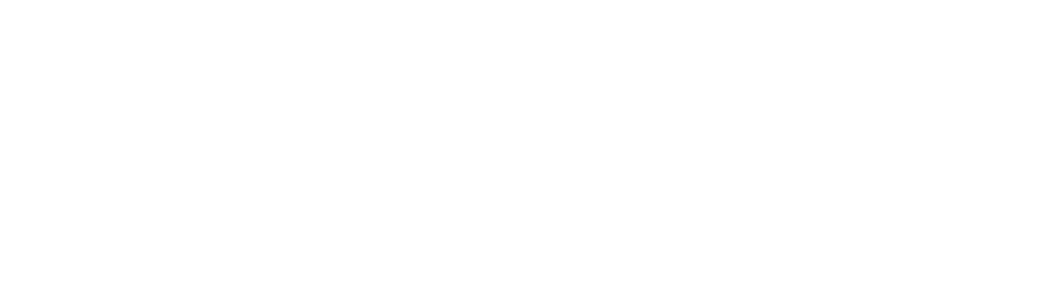
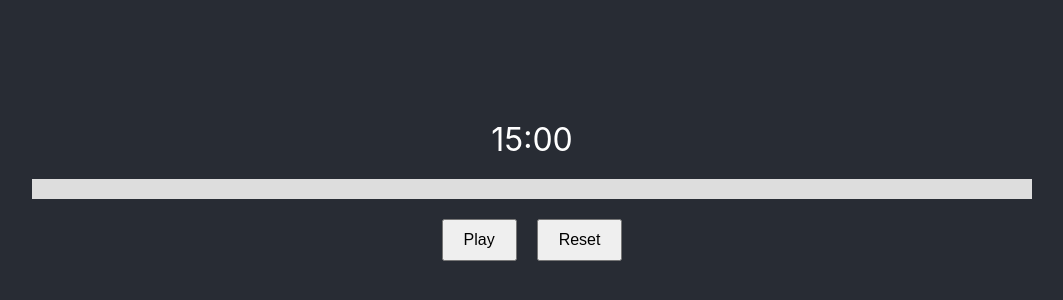
Before and after one commit to Lev1no/LoadingOverlay, a React (Create React App) app: page / in a window 1280 px wide. Shown: the part 210-510 px from the top of the page, without its empty margins (108-1171 px from the left). Built offline with nearby package versions, Linux system fonts and the light colour scheme.

Commit message:
base functionality for the loading bar

```diff
--- a/src/App.css
+++ b/src/App.css
@@ -1,38 +1,10 @@
+/* App.css */
 .App {
+  display: flex;
+  justify-content: center;
+  align-items: center;
+  height: 100vh;
+  background-color: #282c34;
+  color: white;
   text-align: center;
 }
-
-.App-logo {
-  height: 40vmin;
-  pointer-events: none;
-}
-
-@media (prefers-reduced-motion: no-preference) {
-  .App-logo {
-    animation: App-logo-spin infinite 20s linear;
-  }
-}
-
-.App-header {
-  background-color: #282c34;
-  min-height: 100vh;
-  display: flex;
-  flex-direction: column;
-  align-items: center;
-  justify-content: center;
-  font-size: calc(10px + 2vmin);
-  color: white;
-}
-
-.App-link {
-  color: #61dafb;
-}
-
-@keyframes App-logo-spin {
-  from {
-    transform: rotate(0deg);
-  }
-  to {
-    transform: rotate(360deg);
-  }
-}
--- a/src/App.js
+++ b/src/App.js
@@ -1,8 +1,11 @@
 import './App.css';
+import Timer from './Timer';
+import './Timer.css';
 
 function App() {
   return (
     <div className="App">
+      <Timer />
     </div>
   );
 }
--- /dev/null
+++ b/src/Timer.css
@@ -0,0 +1,35 @@
+/* Timer.css */
+.timer-container {
+  text-align: center;
+}
+
+.timer-display {
+  font-size: 2em;
+  margin-bottom: 20px;
+}
+
+.progress-bar-container {
+  width: 1000px;
+  height: 20px;
+  background-color: #ddd;
+  margin-bottom: 20px;
+  position: relative;
+}
+
+.progress-bar {
+  height: 100%;
+  background-color: #1417d6;
+  transition: width 1s linear;
+}
+
+.controls button {
+  margin: 0 10px;
+  padding: 10px 20px;
+  font-size: 1em;
+  cursor: pointer;
+}
+
+.controls button:hover {
+  background-color: #1417d6;
+  color: white;
+}
--- /dev/null
+++ b/src/Timer.js
@@ -0,0 +1,60 @@
+// Timer.js
+import React, { useState, useEffect, useRef } from 'react';
+
+const Timer = () => {
+  const [time, setTime] = useState(15 * 60); // 15 minutes in seconds
+  const [isRunning, setIsRunning] = useState(false);
+  const intervalRef = useRef(null);
+
+  useEffect(() => {
+    if (isRunning) {
+      intervalRef.current = setInterval(() => {
+        setTime(prevTime => prevTime - 1);
+      }, 1000);
+    }
+    return () => clearInterval(intervalRef.current);
+  }, [isRunning]);
+
+  useEffect(() => {
+    if (time <= 0) {
+      clearInterval(intervalRef.current);
+      setIsRunning(false);
+    }
+  }, [time]);
+
+  const handlePlayPause = () => {
+    setIsRunning(!isRunning);
+  };
+
+  const handleReset = () => {
+    clearInterval(intervalRef.current);
+    setIsRunning(false);
+    setTime(15 * 60);
+  };
+
+  const formatTime = (seconds) => {
+    const minutes = Math.floor(seconds / 60);
+    const secs = seconds % 60;
+    return `${minutes}:${secs < 10 ? '0' : ''}${secs}`;
+  };
+
+  const progressPercentage = ((15 * 60 - time) / (15 * 60)) * 100;
+
+  return (
+    <div className="timer-container">
+      <div className="timer-display">{formatTime(time)}</div>
+      <div className="progress-bar-container">
+        <div
+          className="progress-bar"
+          style={{ width: `${progressPercentage}%` }}
+        ></div>
+      </div>
+      <div className="controls">
+        <button onClick={handlePlayPause}>{isRunning ? 'Pause' : 'Play'}</button>
+        <button onClick={handleReset}>Reset</button>
+      </div>
+    </div>
+  );
+};
+
+export default Timer;
```
